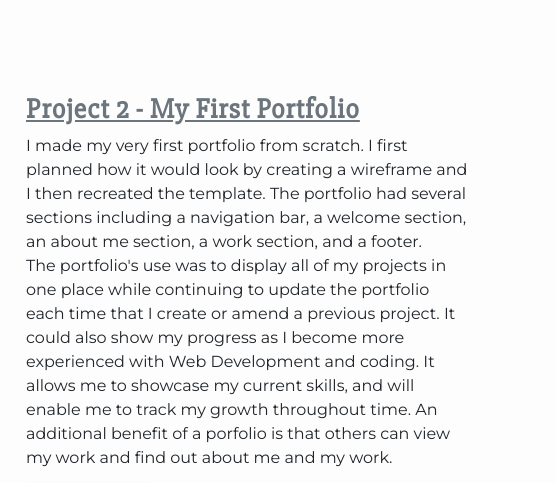
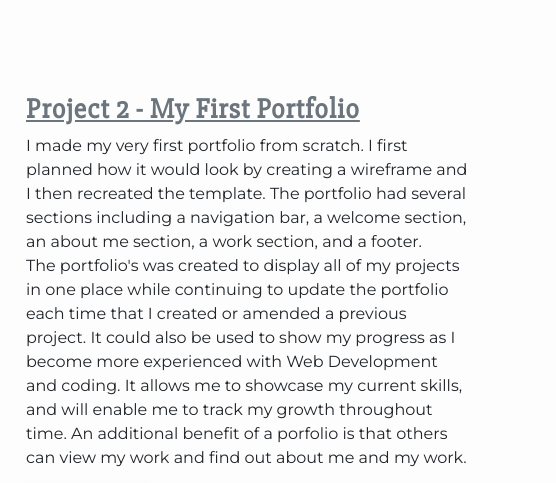
Before and after one commit to AliceAngelica/Bootstrap-Portfolio, a plain HTML site: page index.html in a window 1280 px wide. Shown: the part 3120-3603 px from the top of the page, 724-1280 px from the left. Drawn offline with nearby package versions, Linux system fonts and the light colour scheme.

Commit message:
edited text

```diff
--- a/index.html
+++ b/index.html
@@ -170,7 +170,7 @@
     <div class="col-md-5">
         <br><h3 class="text-secondary">Project 2 - My First Portfolio</h3>
         <p>I made my very first portfolio from scratch. I first planned how it would look by creating a wireframe and I then recreated the template. The portfolio had several sections including a navigation bar, a welcome section, an about me section, a work section, and a footer.<br>
-        The portfolio's use was to display all of my projects in one place while continuing to update the portfolio each time that I create or amend a previous project. It could also show my progress as I become more experienced with Web Development and coding. It allows me to showcase my current skills, and will enable me to track my growth throughout time. An additional benefit of a porfolio is that others can view my work and find out about me and my work.</p>
+        The portfolio's was created to display all of my projects in one place while continuing to update the portfolio each time that I created or amended a previous project. It could also be used to show my progress as I become more experienced with Web Development and coding. It allows me to showcase my current skills, and will enable me to track my growth throughout time. An additional benefit of a porfolio is that others can view my work and find out about me and my work.</p>
 
         <a class="buttonWork btn btn-secondary" href="https://github.com/AliceAngelica/first-portfolio" target=”_blank”>View Project</a>
     </div>
```
Also changed, not shown: 1 other file.
